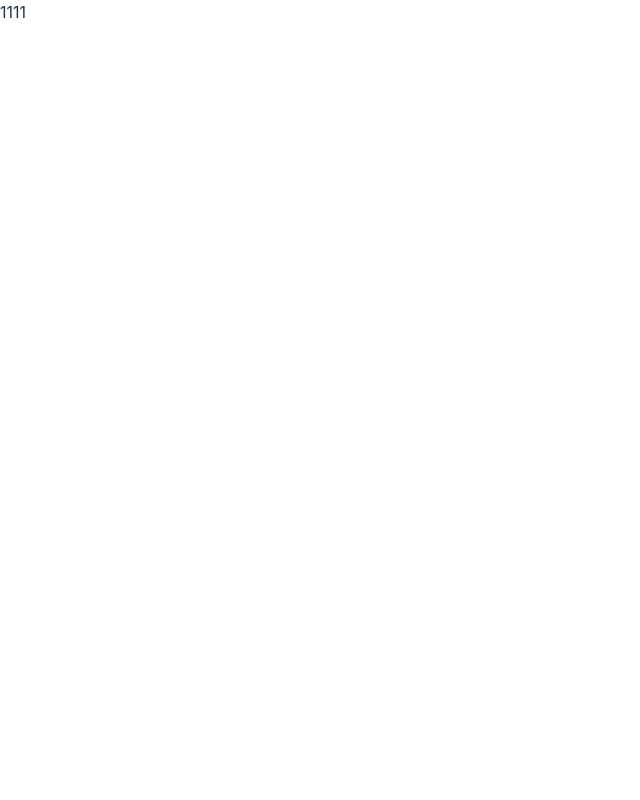
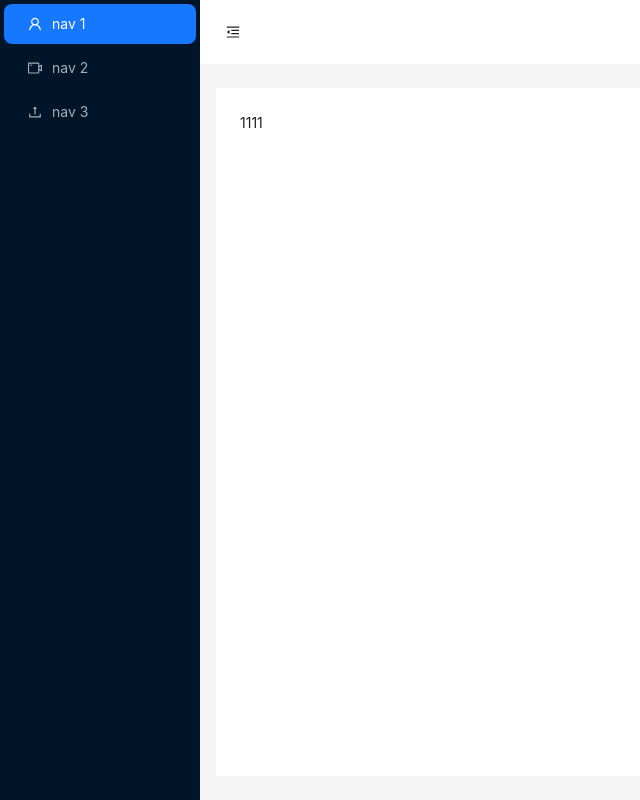
Before and after one commit to Epic-Deno/vue3Learning2025, a Vue app in the folder new-template/: page /dashborad in a window 1280 px wide. Shown: the whole page, without its empty margins (0-640 px from the left). Built offline with nearby package versions, Linux system fonts and the light colour scheme.

Commit message:
初始化模版

```diff
--- a/new-template/src/components/layouts/index.ts
+++ b/new-template/src/components/layouts/index.ts
@@ -3,7 +3,12 @@
  * @Author: zhang zhen
  * @Date: 2024-12-27 11:32:58
  * @LastEditors: zhang zhen
- * @LastEditTime: 2024-12-27 11:51:57
+ * @LastEditTime: 2024-12-28 15:33:15
  * @FilePath: /new-template/src/components/layouts/index.ts
  */
-import BasicLayout from './BasicLayout.vue';
+import PageLayout from './pageLayout.vue';
+
+
+export {
+    PageLayout
+};
--- a/new-template/src/components/layouts/pageLayout.vue
+++ b/new-template/src/components/layouts/pageLayout.vue
@@ -3,11 +3,11 @@
  * @Author: zhang zhen
  * @Date: 2024-12-27 11:29:31
  * @LastEditors: zhang zhen
- * @LastEditTime: 2024-12-27 11:32:06
+ * @LastEditTime: 2024-12-28 15:36:06
  * @FilePath: /new-template/src/components/layouts/pageLayout.vue
 -->
 <template>
-    <a-layout>
+    <a-layout class="layout-container">
         <a-layout-sider v-model:collapsed="collapsed" :trigger="null" collapsible>
             <div class="logo" />
             <a-menu v-model:selectedKeys="selectedKeys" theme="dark" mode="inline">
@@ -26,12 +26,12 @@
             </a-menu>
         </a-layout-sider>
         <a-layout>
-            <a-layout-header style="background: #fff; padding: 0">
+            <a-layout-header style="background: #fff; padding: 0 26px">
                 <menu-unfold-outlined v-if="collapsed" class="trigger" @click="() => (collapsed = !collapsed)" />
                 <menu-fold-outlined v-else class="trigger" @click="() => (collapsed = !collapsed)" />
             </a-layout-header>
             <a-layout-content :style="{ margin: '24px 16px', padding: '24px', background: '#fff', minHeight: '280px' }">
-                Content
+                <router-view></router-view>
             </a-layout-content>
         </a-layout>
     </a-layout>
@@ -73,4 +73,8 @@
 .site-layout .site-layout-background {
     background: #fff;
 }
+
+.layout-container {
+    height: 100vh;
+}
 </style>
--- a/new-template/src/configs/route.config.ts
+++ b/new-template/src/configs/route.config.ts
@@ -3,17 +3,18 @@
  * @Author: zhang zhen
  * @Date: 2024-12-27 09:59:13
  * @LastEditors: zhang zhen
- * @LastEditTime: 2024-12-27 15:48:08
+ * @LastEditTime: 2024-12-28 15:35:02
  * @FilePath: /new-template/src/configs/route.config.ts
  */
 import type { RouteRecordRaw } from 'vue-router';
-
+import { PageLayout } from '@/components/layouts/index';
 // 基础路由
 const basicRoutes: Array<RouteRecordRaw> = [
     {
         path: '/',
         name: 'Home',
-        component: () => import('@/views/dashborad/index.vue'),
+        component: PageLayout,
+        redirect: '/dashborad',
         children: [
             {
                 path: '/dashborad',
```
